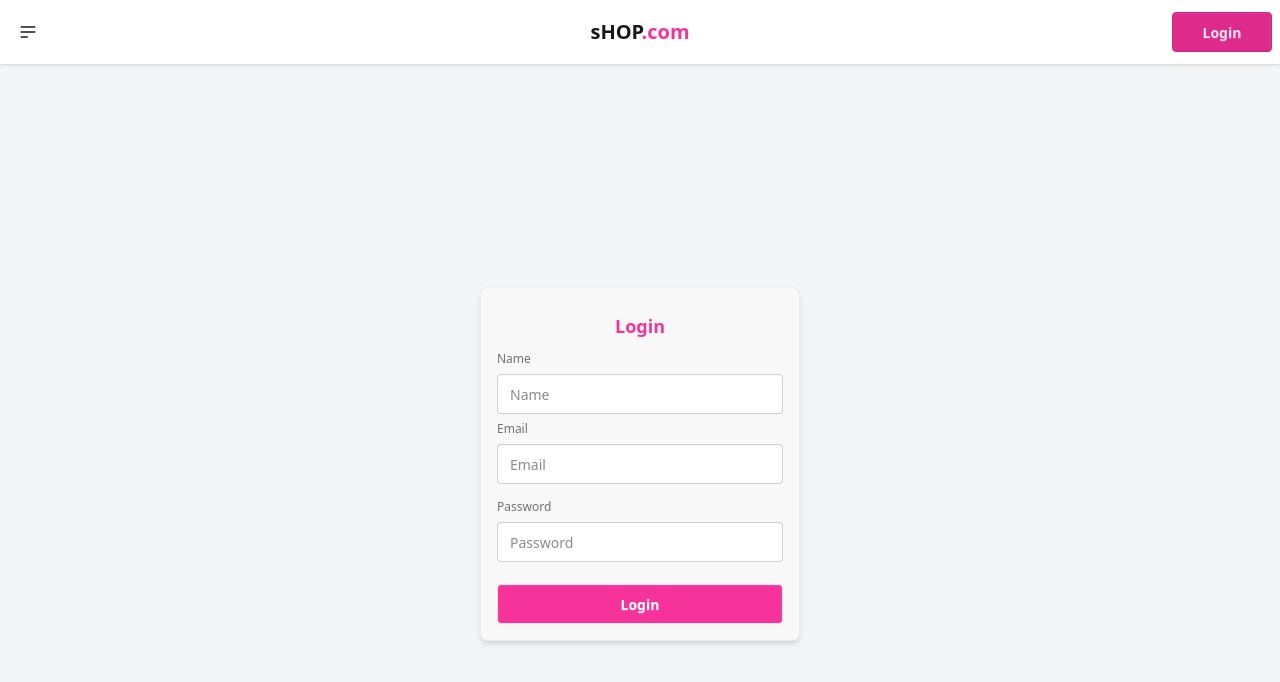
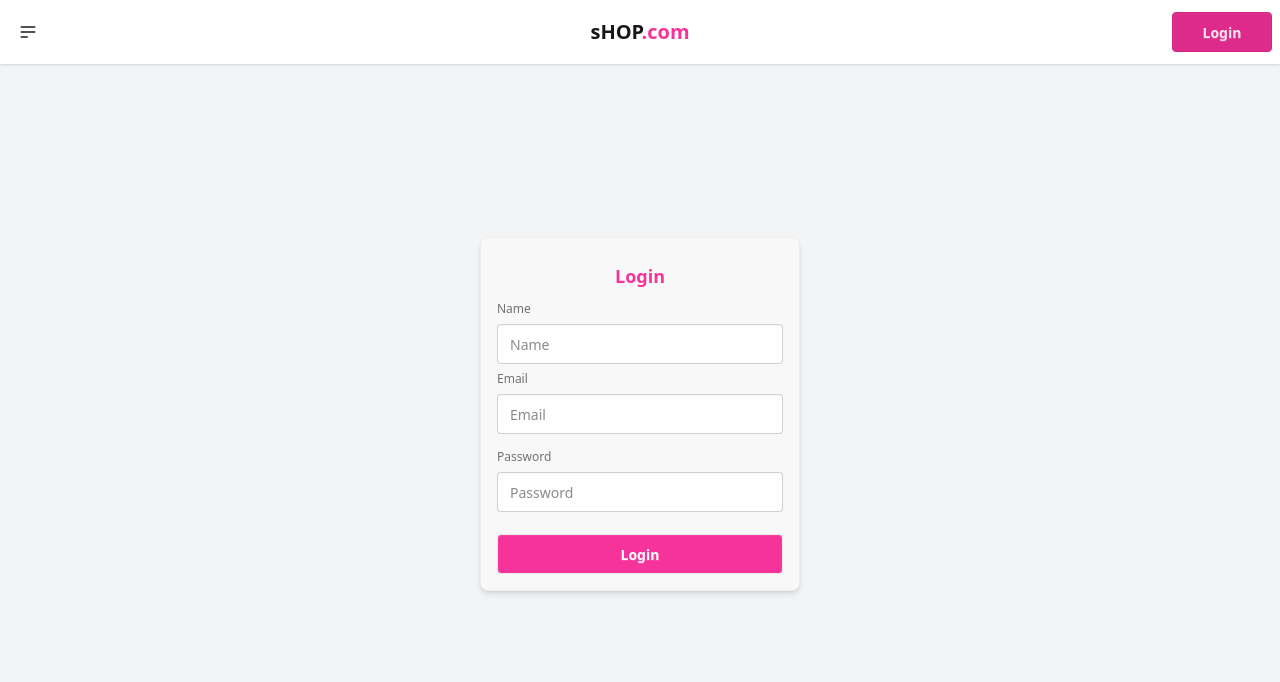
Before and after one commit to tanim246/Bazar.com, a React (Vite) app: page /login in a window 1280 px wide. Shown: the top 682 px of the page. Built offline with nearby package versions, Linux system fonts and the light colour scheme.

Commit message:
login height tik korlam

```diff
--- a/src/Components/Login.jsx
+++ b/src/Components/Login.jsx
@@ -13,7 +13,7 @@
   };
 
   return (
-    <div className="flex justify-center items-center min-h-screen bg-gray-100">
+    <div className="flex justify-center items-center h-[calc(100vh-100px)] bg-gray-100">
       <form
         onSubmit={handleSubmit(handleLogin)}
         className="fieldset bg-base-200 border-base-300 rounded-box w-xs border p-4 shadow-md"
```
